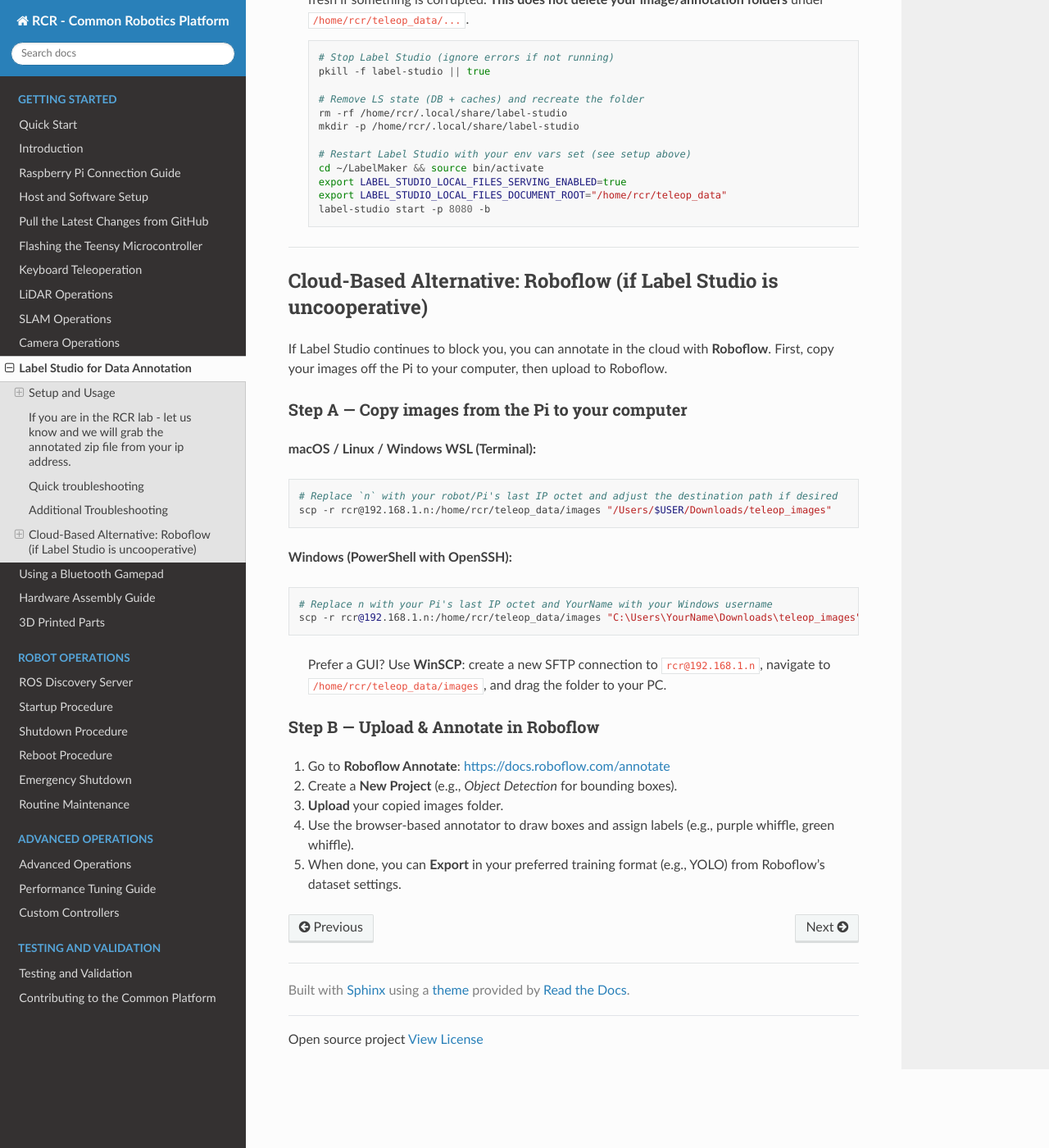
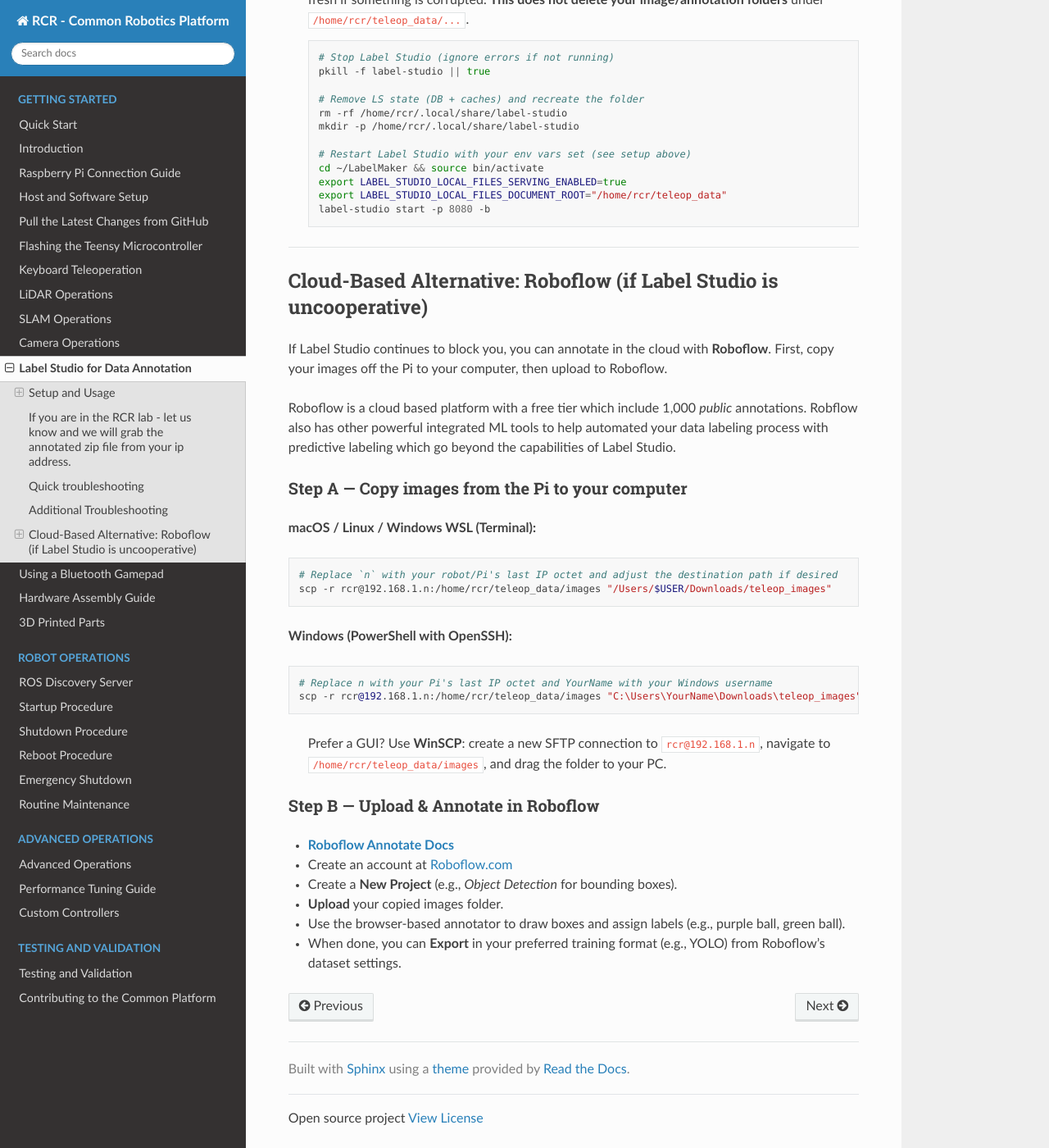
Before and after one commit to RoseCityRobotics/common_platform, a Sphinx documentation site: the page built from docs/source/data_annotation/label_studio.md, in a window 1280 px wide and 1400 px high, scrolled down 3221 px. Shown: the whole window at 82% size. Built offline with Sphinx 7.4.7 and the Read the Docs theme 3.1.0, drawn with Linux system fonts in a browser that asks for light colours; pages that are not in the unit, such as notebooks, are missing from menus; some of the changed text lies outside the part shown.

Commit message:
label studio with roboflow option

```diff
--- a/docs/source/data_annotation/label_studio.md
+++ b/docs/source/data_annotation/label_studio.md
@@ -2,7 +2,7 @@
 
 Label Studio is the tool students use to annotate robot datasets (e.g., teleop image sequences) for ML training. You’ll access it in a browser, connect it to images on the Pi, and create bounding-box/classification labels (e.g., purple whiffle, green whiffle).
 
-🔗 **Full Labeling Guide** – <https://labelstud.io/guide/labeling>
+🔗 **[Full Labeling Guide](https://labelstud.io/guide/labeling)**
 
 ---
 
@@ -75,7 +75,7 @@
 ### 7) 🖥️ Label your images
 - Go to **Projects → Your Project**
 - Select a task, assign labels and draw boxes
-- See the Label Studio labeling guide for power tips: <https://labelstud.io/guide/>
+- See the [Label Studio labeling guide](https://labelstud.io/guide/) for power tips
 
 ### 8) 🖥️ Export / Share your annotations
 - If **Sync on submit** is on, results are already in `/home/rcr/teleop_data/annotations`
@@ -135,6 +135,8 @@
 
 If Label Studio continues to block you, you can annotate in the cloud with **Roboflow**. First, copy your images off the Pi to your computer, then upload to Roboflow.
 
+Roboflow is a cloud based platform with a free tier which include 1,000 *public* annotations. Robflow also has other powerful integrated ML tools to help automated your data labeling process with predictive labeling which go beyond the capabilities of Label Studio.
+
 ### Step A — Copy images from the Pi to your computer
 
 **macOS / Linux / Windows WSL (Terminal):**
@@ -151,8 +153,9 @@
 > Prefer a GUI? Use **WinSCP**: create a new SFTP connection to `rcr@192.168.1.n`, navigate to `/home/rcr/teleop_data/images`, and drag the folder to your PC.
 
 ### Step B — Upload & Annotate in Roboflow
-1. Go to **Roboflow Annotate**: <https://docs.roboflow.com/annotate>
-2. Create a **New Project** (e.g., *Object Detection* for bounding boxes).
-3. **Upload** your copied images folder.
-4. Use the browser-based annotator to draw boxes and assign labels (e.g., purple whiffle, green whiffle).
-5. When done, you can **Export** in your preferred training format (e.g., YOLO) from Roboflow’s dataset settings.
+- **[Roboflow Annotate Docs](https://docs.roboflow.com/annotate)**
+- Create an account at [Roboflow.com](https://app.roboflow.com/login)
+- Create a **New Project** (e.g., *Object Detection* for bounding boxes).
+- **Upload** your copied images folder.
+- Use the browser-based annotator to draw boxes and assign labels (e.g., purple ball, green ball).
+- When done, you can **Export** in your preferred training format (e.g., YOLO) from Roboflow’s dataset settings.
```
